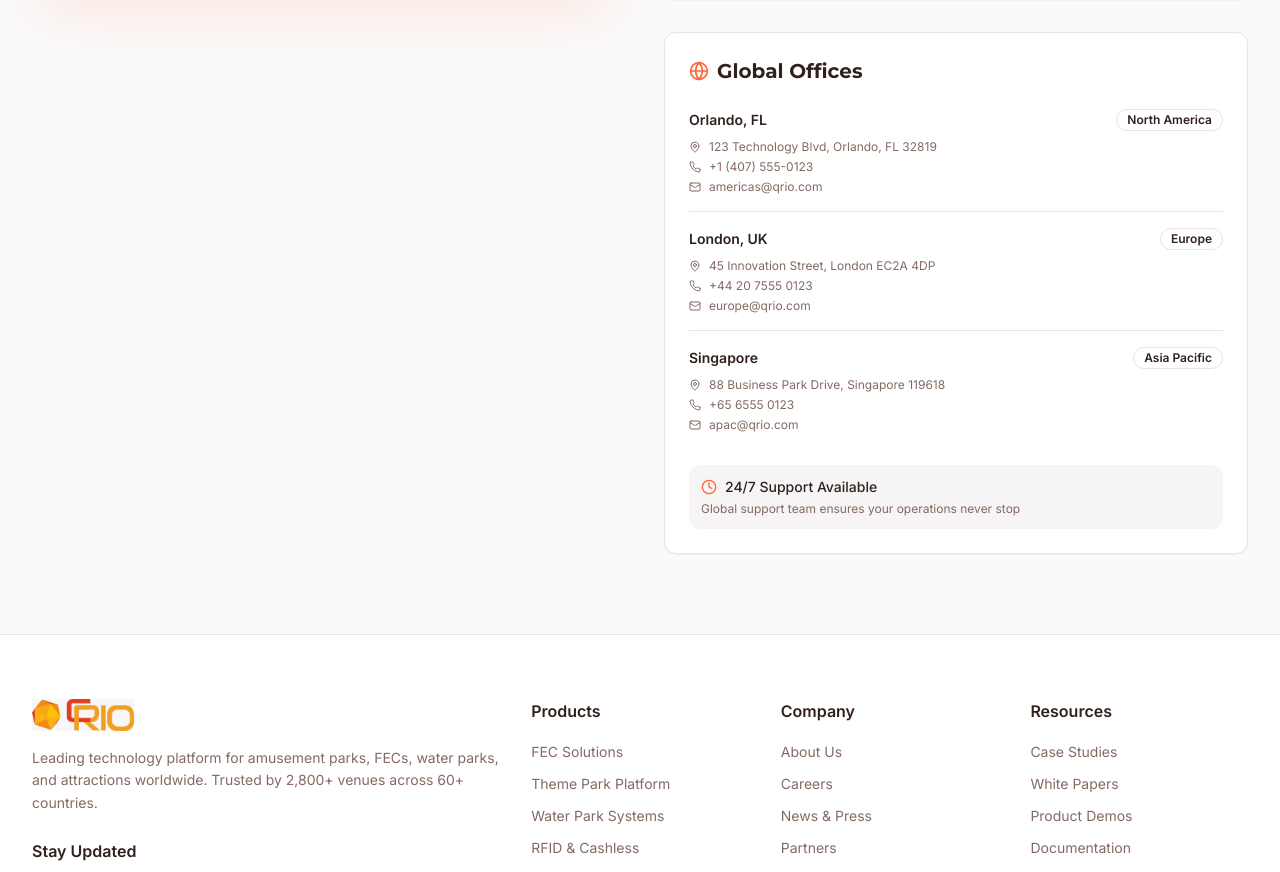
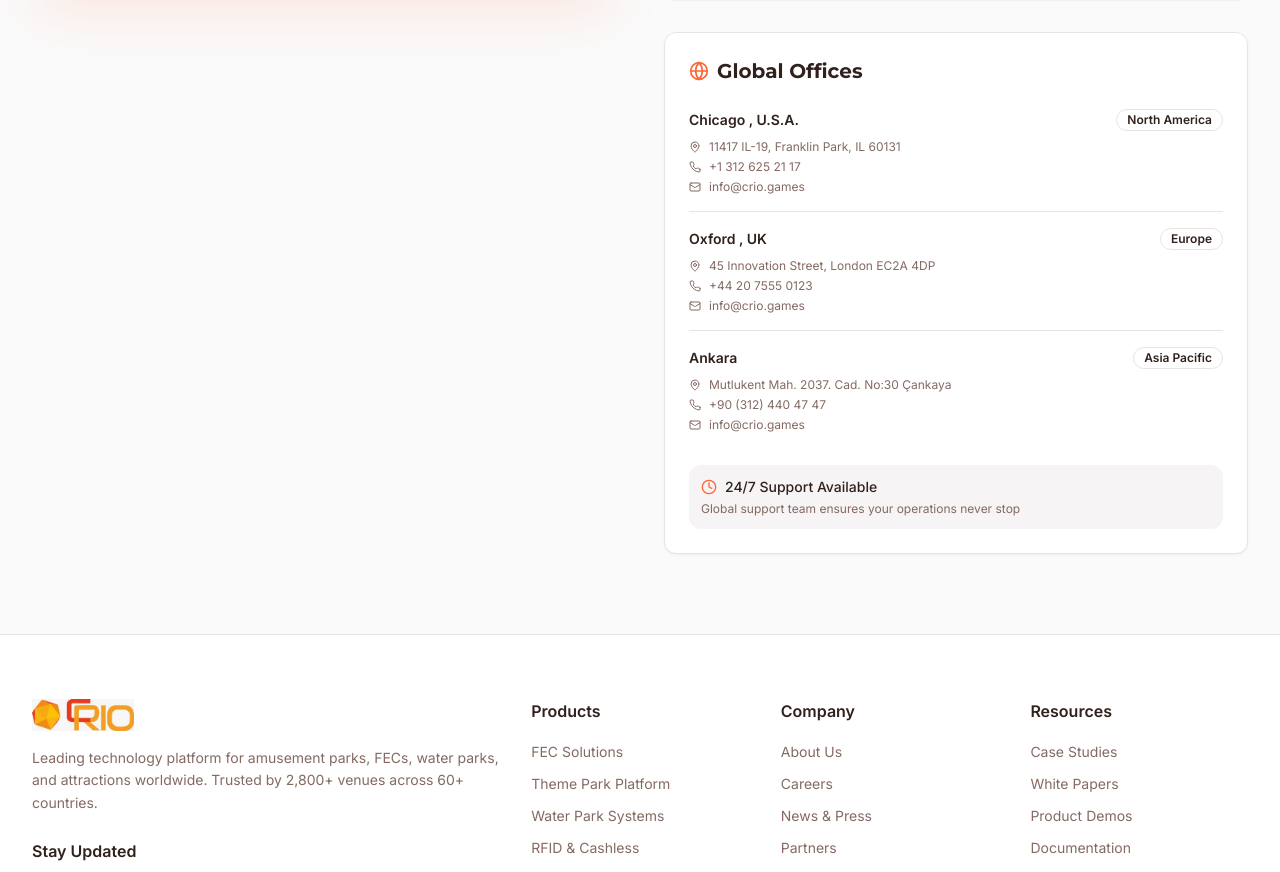
Before and after one commit to ErkutCan1337/park-brand-builder, a React (Vite) app: page / in a window 1280 px wide. Shown: the part 2560-3432 px from the top of the page. Built offline with nearby package versions, Linux system fonts and the light colour scheme.

Commit message:
Code edited in Lovable Code Editor
Edited UI in Lovable

```diff
--- a/src/components/Contact.tsx
+++ b/src/components/Contact.tsx
@@ -19,24 +19,24 @@ const Contact = () => {
   const offices = [
     {
       region: "North America",
-      city: "Orlando, FL",
-      address: "123 Technology Blvd, Orlando, FL 32819",
-      phone: "+1 (407) 555-0123",
-      email: "americas@qrio.com"
+      city: "Chicago , U.S.A.",
+      address: "11417 IL-19, Franklin Park, IL 60131 ",
+      phone: "+1 312 625 21 17",
+      email: "info@crio.games"
     },
     {
       region: "Europe",
-      city: "London, UK",
+      city: "Oxford , UK",
       address: "45 Innovation Street, London EC2A 4DP",
       phone: "+44 20 7555 0123",
-      email: "europe@qrio.com"
+      email: "info@crio.games"
     },
     {
       region: "Asia Pacific",
-      city: "Singapore",
-      address: "88 Business Park Drive, Singapore 119618",
-      phone: "+65 6555 0123",
-      email: "apac@qrio.com"
+      city: "Ankara",
+      address: "Mutlukent Mah. 2037. Cad. No:30 Çankaya",
+      phone: "+90 (312) 440 47 47",
+      email: "info@crio.games"
     }
   ];
 
```
